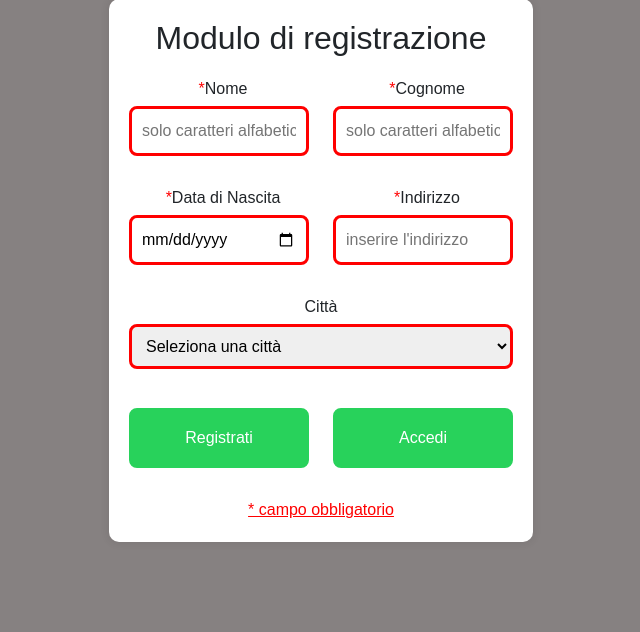
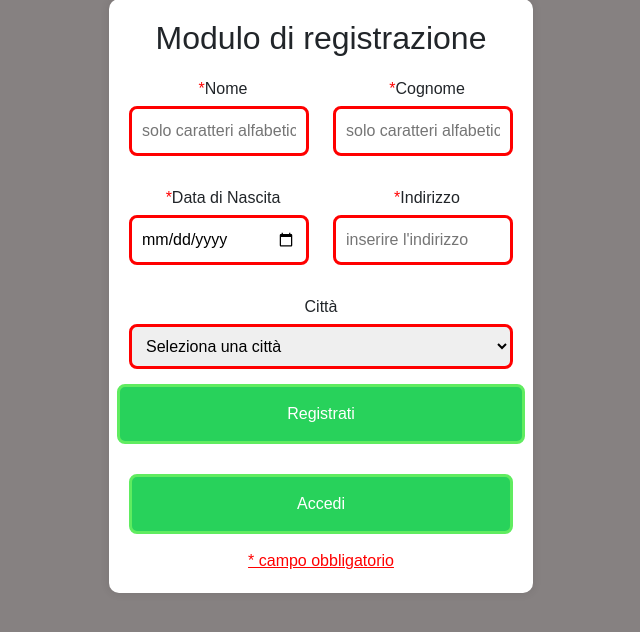
Before and after one commit to danielinoo/ESERCIZI, a Flask app: page / in a window 1280 px wide. Shown: the part 21-653 px from the top of the page, without its empty margins (266-906 px from the left). Run offline with Flask 3, Linux system fonts and the light colour scheme.

Commit message:
serverweb: finire connessione accesso finire modifica bottoni index

```diff
--- a/python5/serverweb/templates/index.html
+++ b/python5/serverweb/templates/index.html
@@ -66,7 +66,7 @@
             margin-bottom: 15px;
 
         }
-        .form-container input[type="submit"] {
+        .reg {
             background-color: #28d25b;
             color: #fff;
             border-color: #28d25b;
@@ -118,20 +118,16 @@
                         <option value="Palermo">Palermo</option>
                         </select>
                     <div class="row">
-            <div class="col-md-6">
                         <br>
-                <input type="submit" value="Registrati" style="height: 60px;">
-            </div>
-            <form action="/accedi" method="get">
-            <div class="col-md-6">
-                <br>
-                <input type="submit" value="Accedi" style="height: 60px;">
-            </div>
-            </form>
-            </div>
-            <a class="a">* campo obbligatorio</a>
+                        <input class="reg" type="submit" value="Registrati" style="height: 60px;">
                 </form>
                 </div>
             </form>
+            <form action="/accedi" method="get">
+                <input class="reg" type="submit" value="Accedi" style="height: 60px;">
+                <a class="a">* campo obbligatorio</a>
+                </div>
+            </form>
+
   </body>
 </html>
```
Also changed, not shown: templates/accesso.html (deleted). Lines whose indentation alone changed are shown as unchanged.
